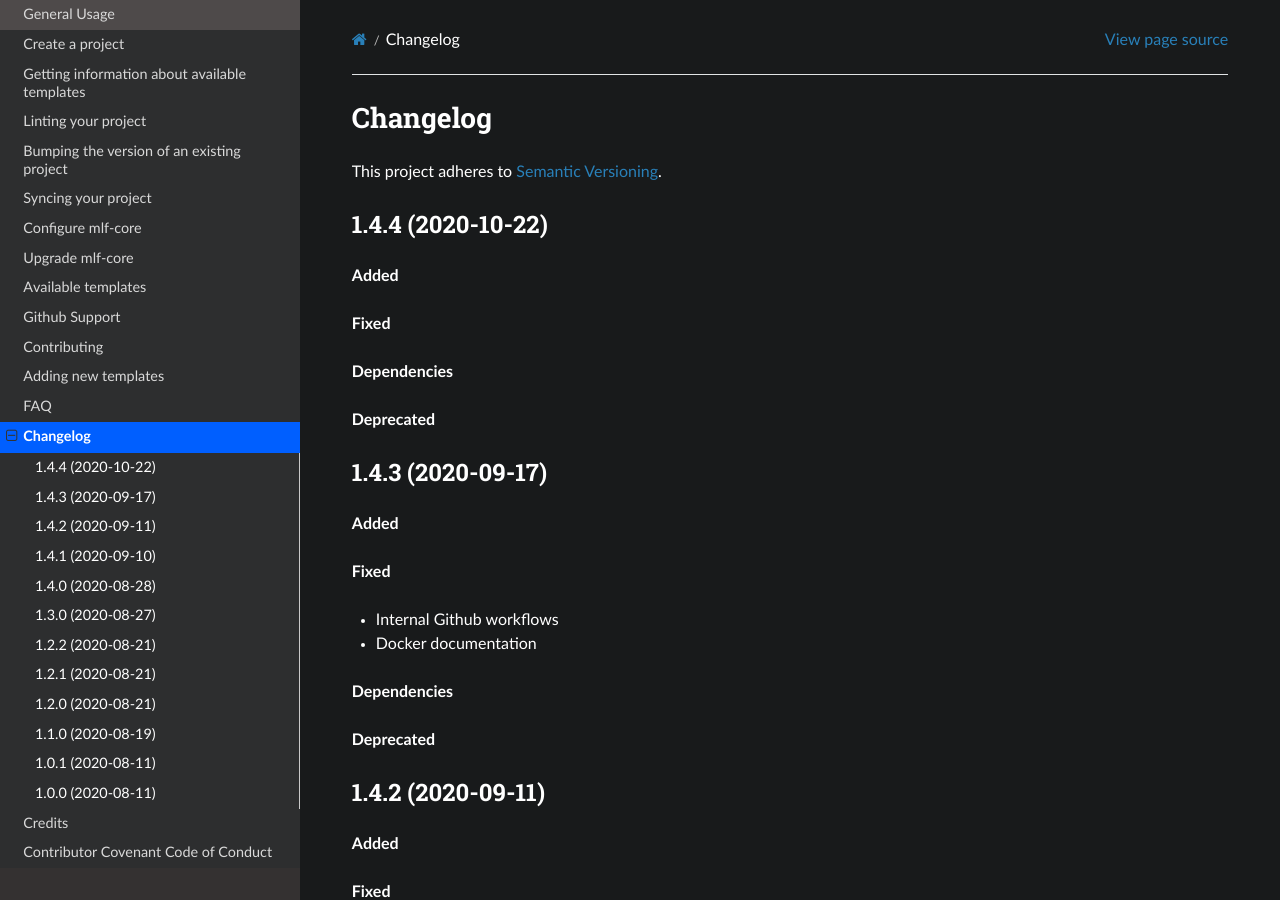
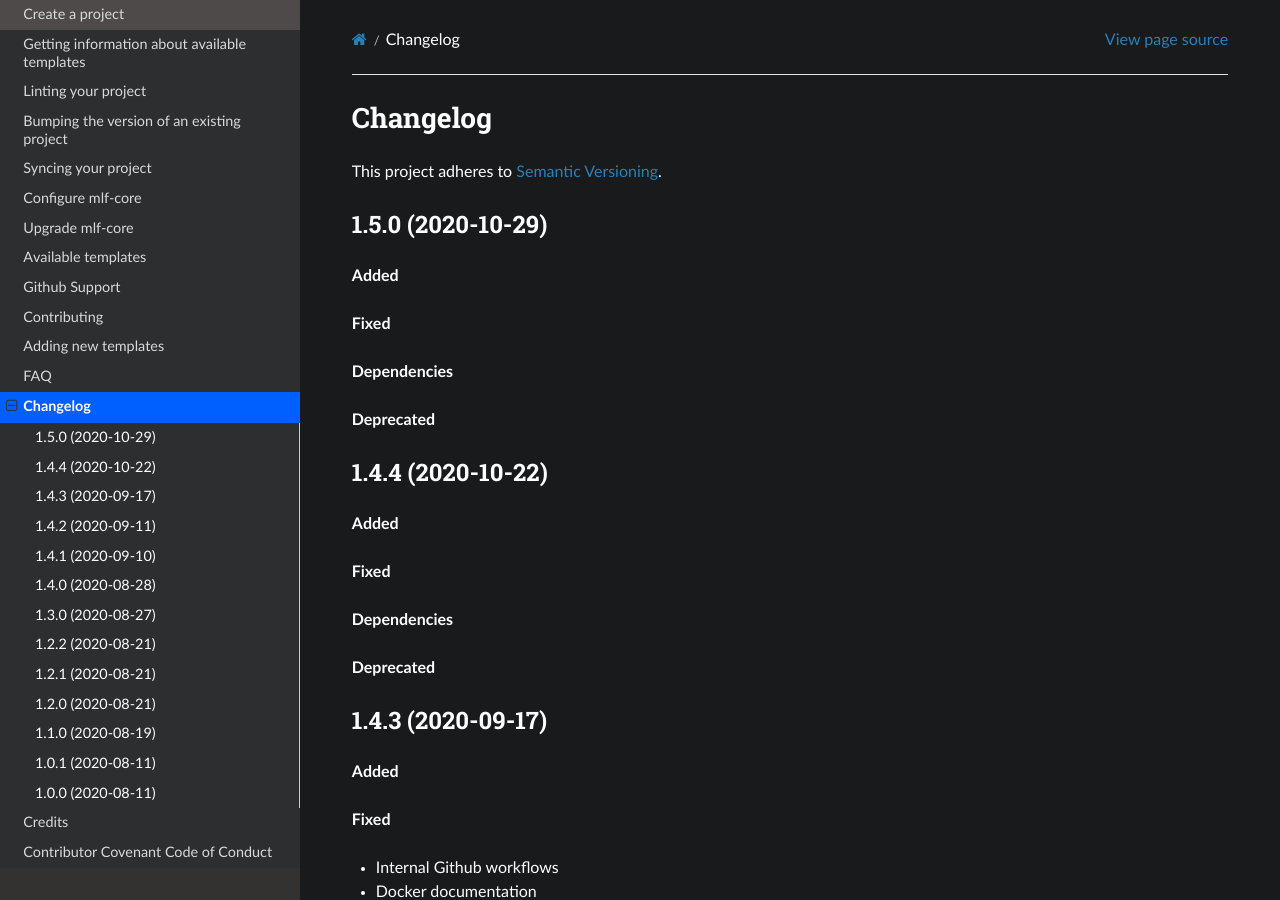
Before and after one commit to mlf-core/mlf-core, a Sphinx documentation site: the page built from docs/changelog.rst, in a window 1280 px wide and 900 px high. Built offline with Sphinx 7.4.7 and the Read the Docs theme 2.0.0, drawn with Linux system fonts in a browser that asks for light colours.

Commit message:
Bump version from 1.4.4 to 1.5.0

```diff
--- a/CHANGELOG.rst
+++ b/CHANGELOG.rst
@@ -5,6 +5,18 @@ Changelog
 ==========
 
 This project adheres to `Semantic Versioning <https://semver.org/>`_.
+
+1.5.0 (2020-10-29)
+------------------
+
+**Added**
+
+**Fixed**
+
+**Dependencies**
+
+**Deprecated**
+
 
 1.4.4 (2020-10-22)
 ------------------
--- a/cookietemple.cfg
+++ b/cookietemple.cfg
@@ -1,5 +1,5 @@
 [bumpversion]
-current_version = 1.4.4
+current_version = 1.5.0
 
 [bumpversion_files_whitelisted]
 setup_file = setup.py
--- a/docs/conf.py
+++ b/docs/conf.py
@@ -53,9 +53,9 @@ author = "Lukas Heumos"
 # the built documents.
 #
 # The short X.Y version.
-version = '1.4.4'
+version = '1.5.0'
 # The full version, including alpha/beta/rc tags.
-release = '1.4.4'
+release = '1.5.0'
 
 # The language for content autogenerated by Sphinx. Refer to documentation
 # for a list of supported languages.
--- a/mlf_core/__init__.py
+++ b/mlf_core/__init__.py
@@ -2,4 +2,4 @@
 
 __author__ = """Lukas Heumos"""
 __email__ = 'lukas.heumos@posteo.net'
-__version__ = '1.4.4'
+__version__ = '1.5.0'
--- a/setup.py
+++ b/setup.py
@@ -72,6 +72,6 @@ setup(
     test_suite='tests',
     tests_require=test_requirements,
     url='https://github.com/mlf-core/mlf-core',
-    version='1.4.4',
+    version='1.5.0',
     zip_safe=False,
 )
```
Also changed, not shown: .cookietemple.yml.
